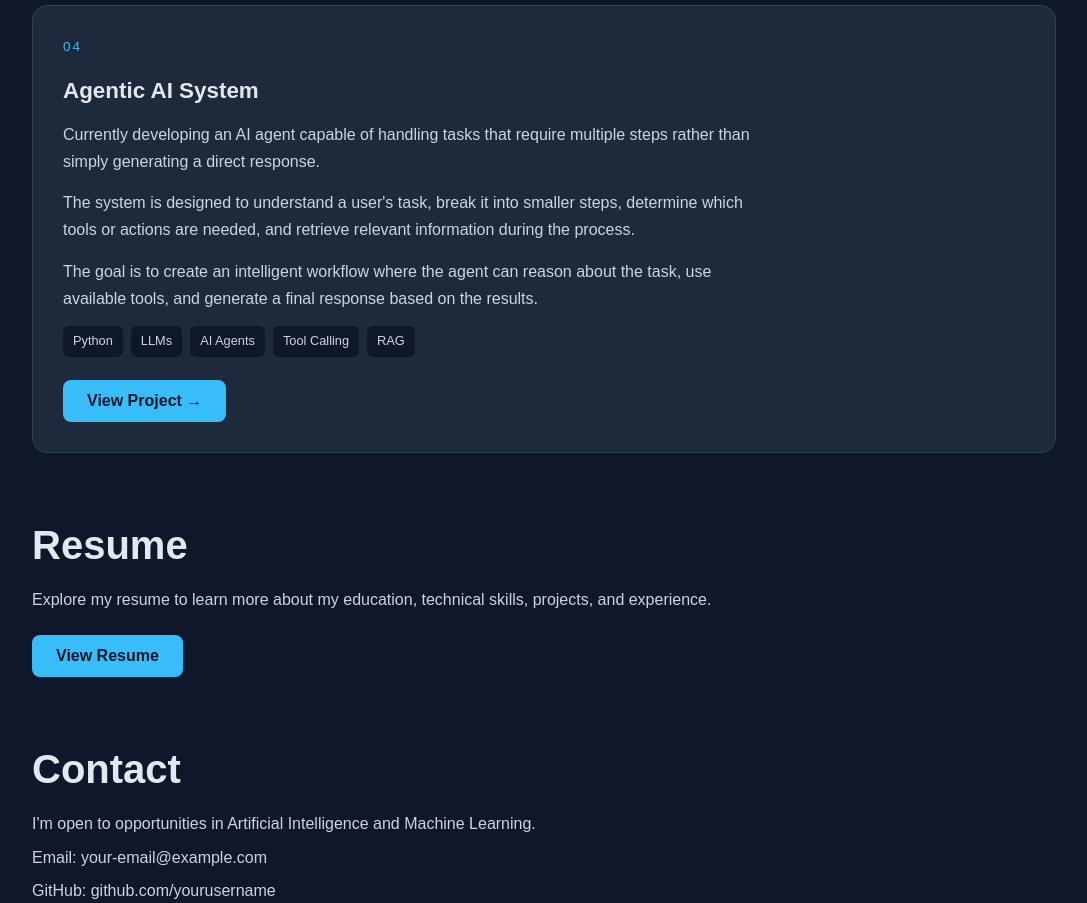
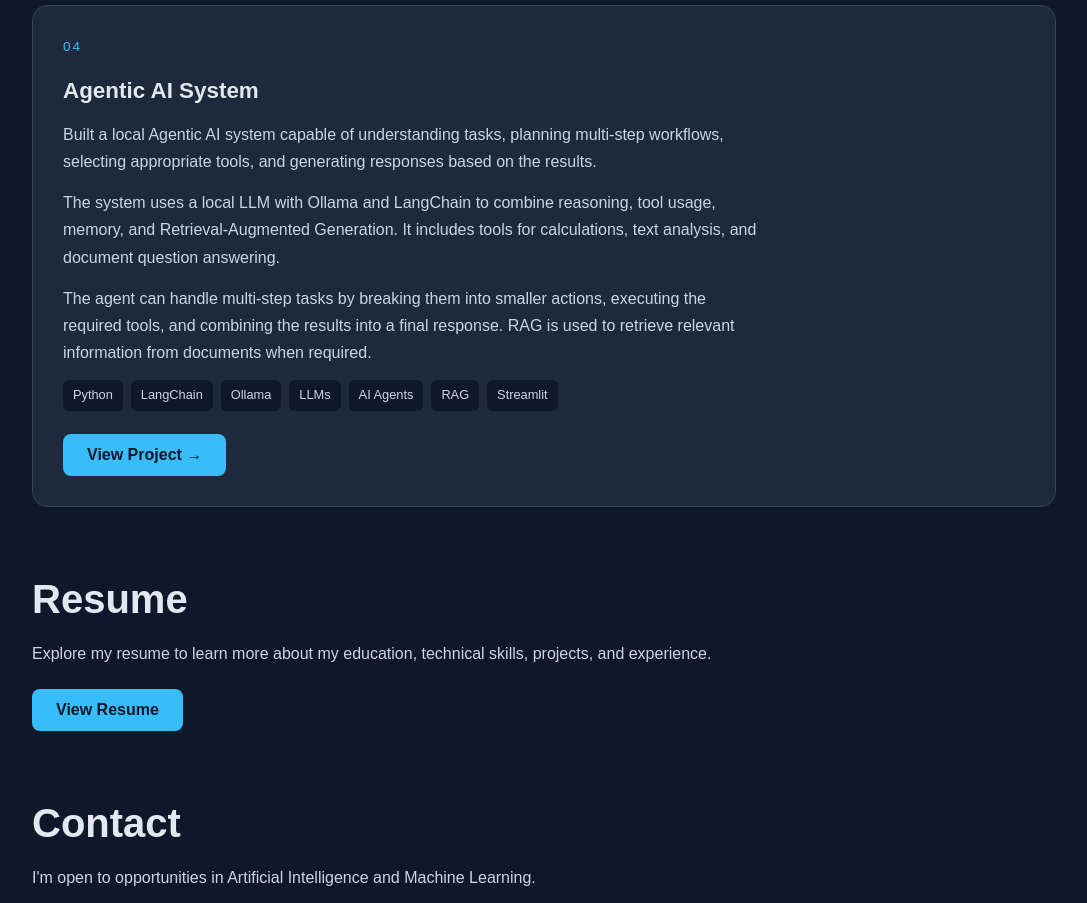
Before and after one commit to Sahanarao30/sahana-portfolio, a React (Vite) app: page / in a window 1280 px wide. Shown: the part 3620-4523 px from the top of the page, without its empty margins (96-1183 px from the left). Built offline with nearby package versions, Linux system fonts and the light colour scheme.

Commit message:
Update Agentic AI project

```diff
--- a/src/App.jsx
+++ b/src/App.jsx
@@ -303,32 +303,42 @@ function App() {
   <h3>Agentic AI System</h3>
 
   <p>
-        Currently developing an AI agent capable of handling tasks
-        that require multiple steps rather than simply generating
-        a direct response.
+    Built a local Agentic AI system capable of understanding tasks,
+    planning multi-step workflows, selecting appropriate tools,
+    and generating responses based on the results.
   </p>
 
   <p>
-        The system is designed to understand a user's task, break it
-        into smaller steps, determine which tools or actions are needed,
-        and retrieve relevant information during the process.
+    The system uses a local LLM with Ollama and LangChain to combine
+    reasoning, tool usage, memory, and Retrieval-Augmented Generation.
+    It includes tools for calculations, text analysis, and document
+    question answering.
   </p>
 
   <p>
-        The goal is to create an intelligent workflow where the agent
-        can reason about the task, use available tools, and generate
-        a final response based on the results.
+    The agent can handle multi-step tasks by breaking them into smaller
+    actions, executing the required tools, and combining the results
+    into a final response. RAG is used to retrieve relevant information
+    from documents when required.
   </p>
 
   <div className="tech-stack">
     <span>Python</span>
+    <span>LangChain</span>
+    <span>Ollama</span>
     <span>LLMs</span>
     <span>AI Agents</span>
-        <span>Tool Calling</span>
     <span>RAG</span>
+    <span>Streamlit</span>
   </div>
 
+  <a
+  href="https://github.com/Sahanarao30/agentic-ai-system"
+  target="_blank"
+  rel="noopener noreferrer"
+>
   <button>View Project →</button>
+</a>
 </div>
 
   </div>
```
Lines whose indentation alone changed are shown as unchanged.
